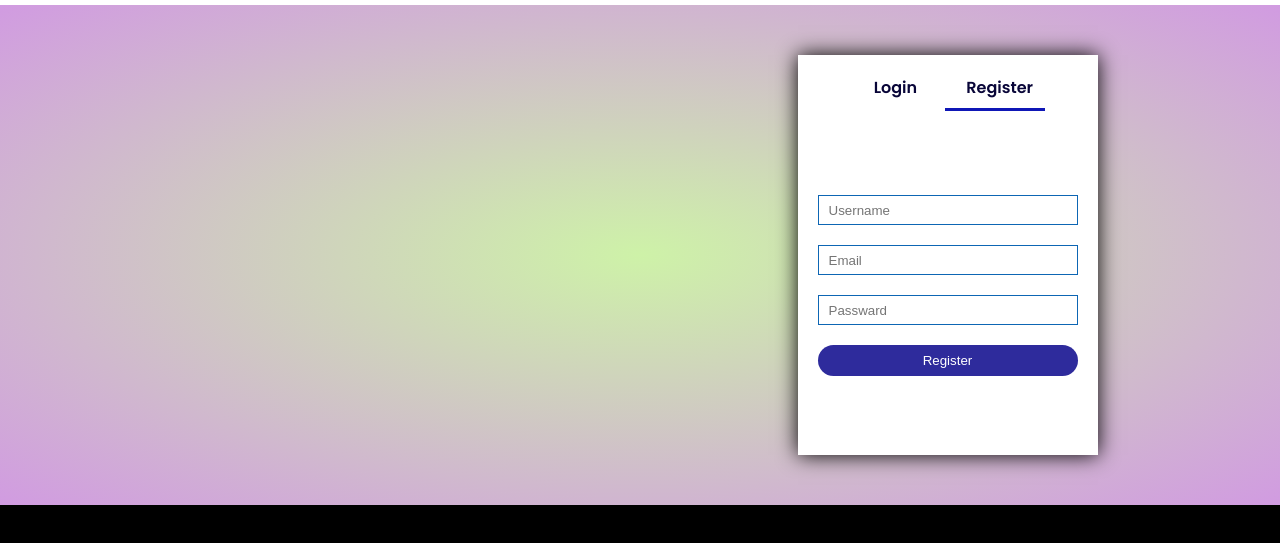
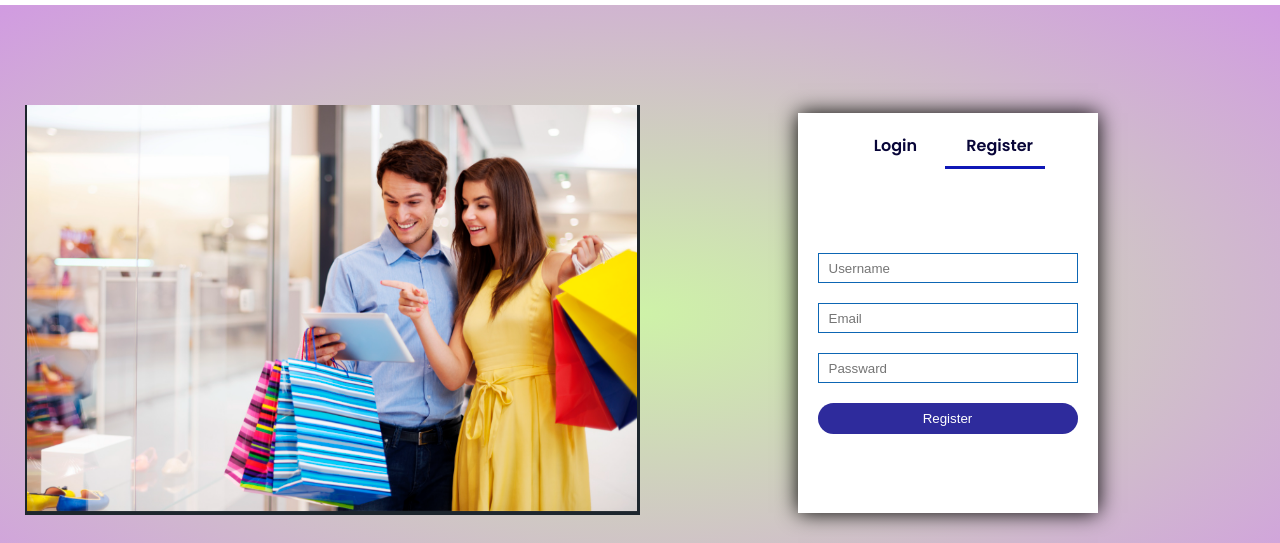
Before and after one commit to E2-80390-AYUSHI/ecommerce-website, a plain HTML site: page account.html in a window 1280 px wide. Shown: the part 100-643 px from the top of the page. Drawn offline with nearby package versions, Linux system fonts and the light colour scheme.

Commit message:
Update account.html

```diff
--- a/account.html
+++ b/account.html
@@ -45,7 +45,7 @@
     <div class="container">
         <div class="row">
             <div class="col-2">
-                <img src="images/ab.jpg" class="ab" alt="">
+                <img src="images/abc.png" class="ab" alt="">
             </div>
             <div class="col-2">
                 <div class="form-container">
```
